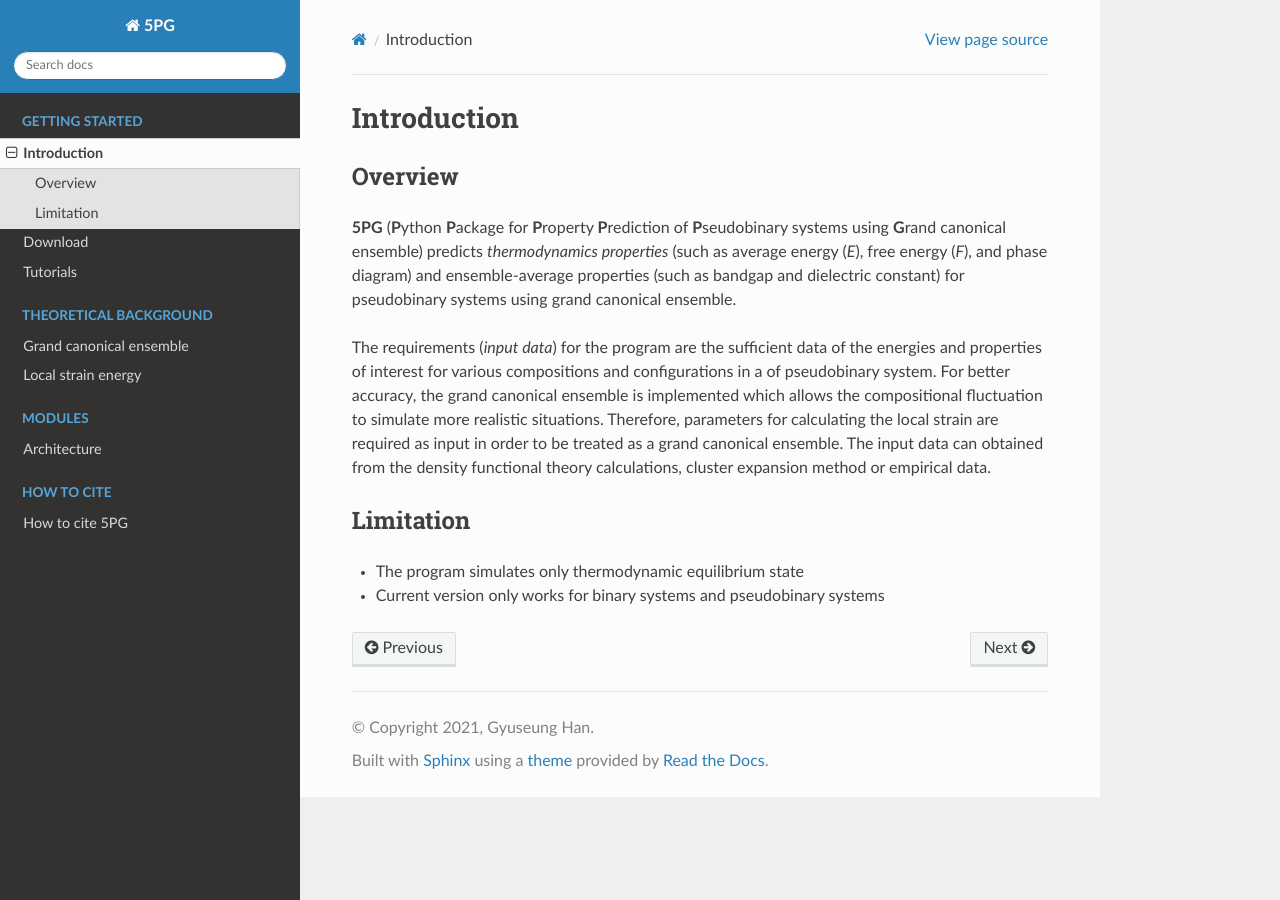
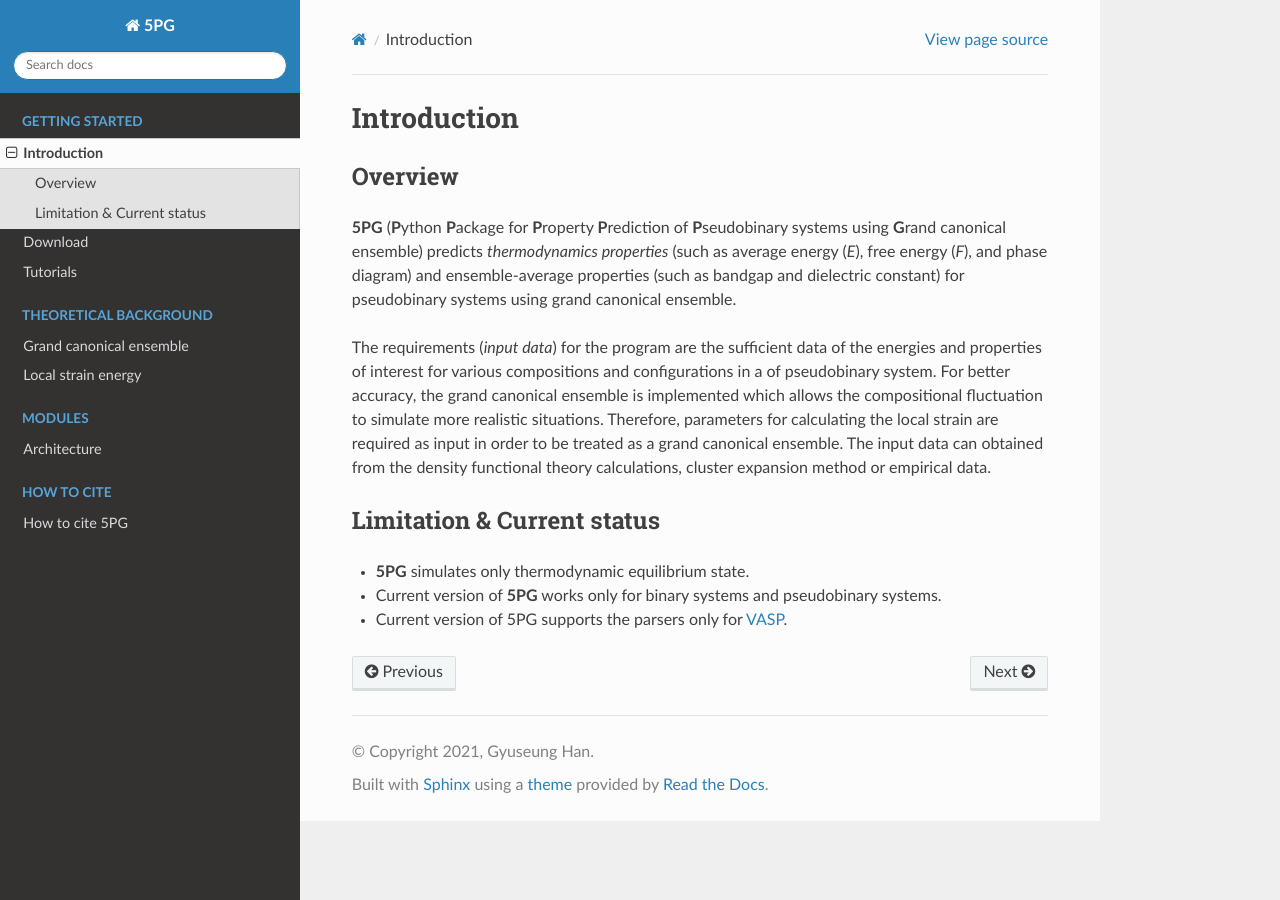
Before and after one commit to Han-Gyuseung/5PG, a Sphinx documentation site: the page built from docs/source/start/introduction.rst, in a window 1280 px wide. Built offline with Sphinx 7.4.7 and the Read the Docs theme 2.0.0, drawn with Linux system fonts in a browser that asks for light colours.

Commit message:
Update introduction.rst

```diff
--- a/docs/source/start/introduction.rst
+++ b/docs/source/start/introduction.rst
@@ -11,8 +11,9 @@ The requirements (*input data*) for the program are the sufficient data of the e
 
 
 
-Limitation
-----------
+Limitation & Current status
+---------------------------
 
-* The program simulates only thermodynamic equilibrium state
-* Current version only works for binary systems and pseudobinary systems
+* **5PG** simulates only thermodynamic equilibrium state.
+* Current version of **5PG** works only for binary systems and pseudobinary systems.
+* Current version of 5PG supports the parsers only for `VASP <https://www.vasp.at/>`_.
```
